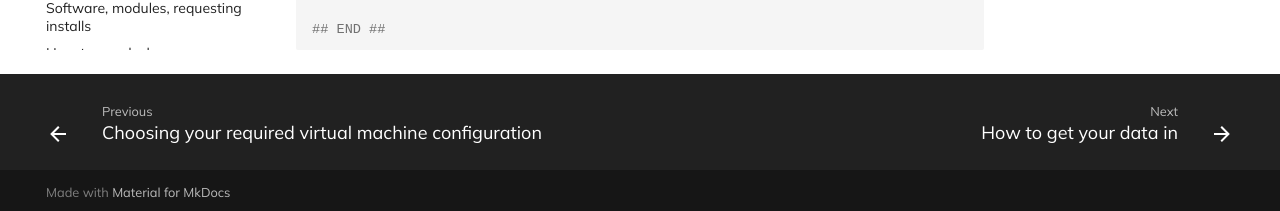
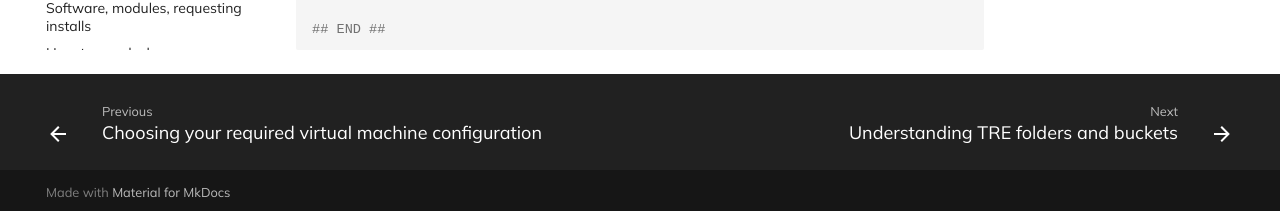
Before and after one commit to genes-and-health/TRE-documentation-v3, an MkDocs documentation site: the page built from docs/using-the-tre/running-a-gwas.md, in a window 1280 px wide and 900 px high, scrolled down 1235 px. Shown: the part 686-897 px from the top of the window. Built offline with MkDocs 1.6.1 and Material for MkDocs 9.7.7, drawn with Linux system fonts in a browser that asks for light colours; comment, search, counter and statistics services are not loaded; some of the changed lines change nothing that is shown.

Commit message:
Update mkdocs.yml
typo in folder-and-bucket-structure.md

```diff
--- a/mkdocs.yml
+++ b/mkdocs.yml
@@ -63,7 +63,7 @@ nav:
       - Choosing your required virtual machine configuration: getting-started-as-a-new-user/choosing-your-virtual-machine.md
   - Using the TRE:
       - Running a GWAS: using-the-tre/running-a-gwas.md
-      - Understanding TRE folders and buckets: using-the-tre/folder-and-bucket-strcuture.md
+      - Understanding TRE folders and buckets: using-the-tre/folder-and-bucket-structure.md
   - Getting data in and out of the TRE:
       - How to get your data in: getting-data-in-and-out-of-the-TRE/how-to-get-your-data-in.md
       - Requesting data out of the TRE: getting-data-in-and-out-of-the-TRE/requesting-data-out-of-the-TRE.md
```
